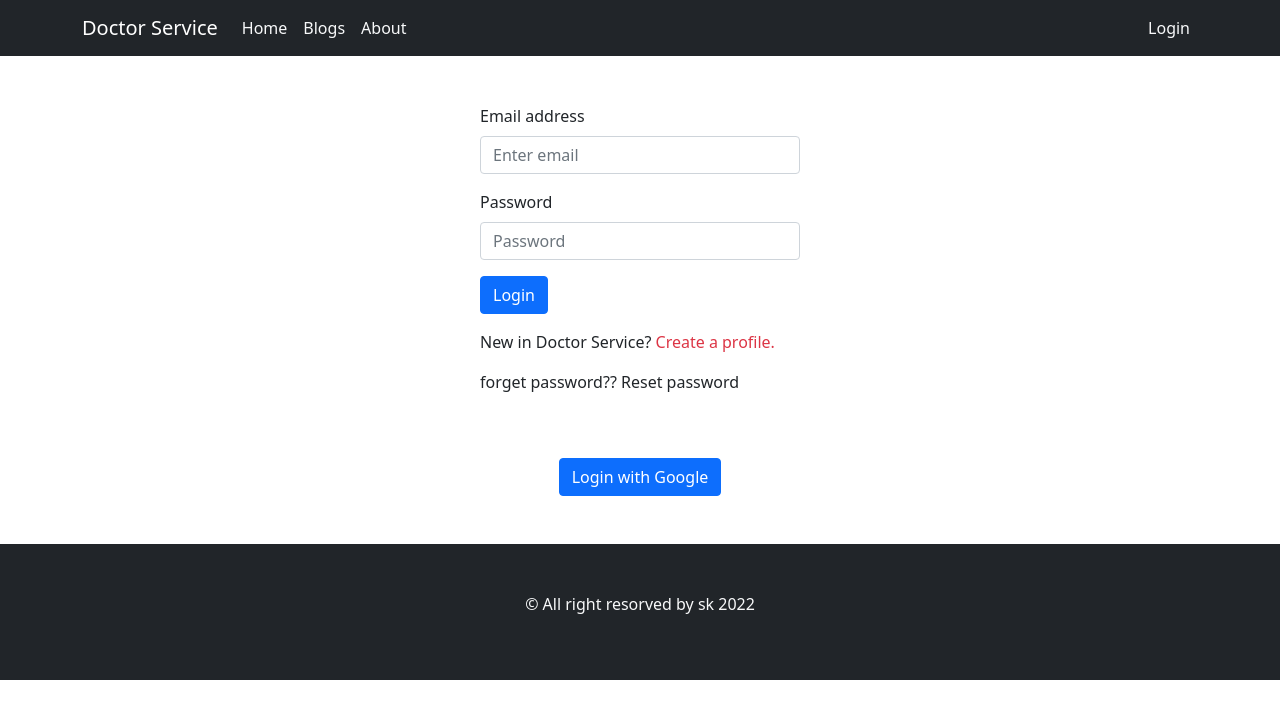
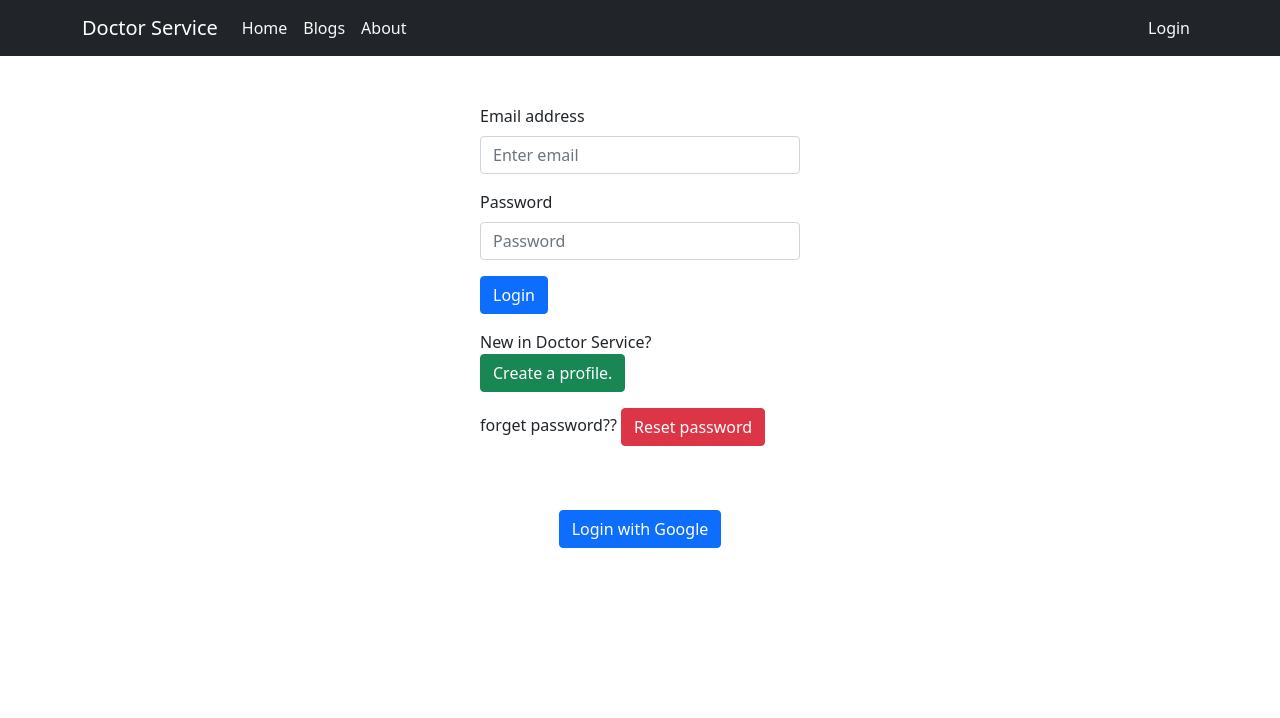
Before and after one commit to new-hero/assignment10, a React (Create React App) app: page /login in a window 1280 px wide. Shown: the top 718 px of the page. Built offline with nearby package versions, Linux system fonts and the light colour scheme; no server answers.

Commit message:
Footer component add on home page

```diff
--- a/src/App.js
+++ b/src/App.js
@@ -27,7 +27,6 @@ function App() {
         <Route path="/register" element={<Register/>} />
         <Route path="*" element={<Notfound></Notfound>} />
       </Routes>
-      <Footer></Footer>
     </div>
   );
 }
--- a/src/components/Home/Home.js
+++ b/src/components/Home/Home.js
@@ -1,8 +1,9 @@
 import React from 'react';
+import Footer from '../Footer/Footer';
 import image1 from '../../images/c.jpg'
 import image2 from '../../images/b.jpg'
 import image3 from '../../images/d.jpg'
-import image4 from '../../images/a.jpg'
+import image4 from '../../images/a.png'
 import Service from '../Service/Service';
 import './Home.css'
 // import image1 from '../../images/a.jpg'
@@ -32,6 +33,7 @@ const services=[
 
 const Home = () => {
     return (
+        <>
         <div className='container'>
             <div className='banner mb-5 bg-light'>
                 <div className='row'>
@@ -51,8 +53,10 @@ const Home = () => {
             }
             </div>
 
+
         </div>
-
+        <Footer></Footer>
+        </>
     );
 };
 
--- a/src/components/Login/Login.js
+++ b/src/components/Login/Login.js
@@ -64,8 +64,8 @@ if (error) {
               Login
             </Button>
           </Form>
-            <p className='mt-3'>New in Doctor Service? <span className='text-danger' onClick={handleRegister}> Create a profile. </span> </p>
-            <p>forget password?? <span onClick={handlereset}> Reset password</span></p>
+            <p className='mt-3'>New in Doctor Service? <span className='btn btn-success' onClick={handleRegister}> Create a profile. </span> </p>
+            <p>forget password?? <span onClick={handlereset} className='btn btn-danger'> Reset password</span></p>
             <p className='text-danger'> {errorelement}</p>
             <br/>
             <br/>
```
Also changed, not shown: src/images/a.jpg (deleted), src/images/a.png (added).
